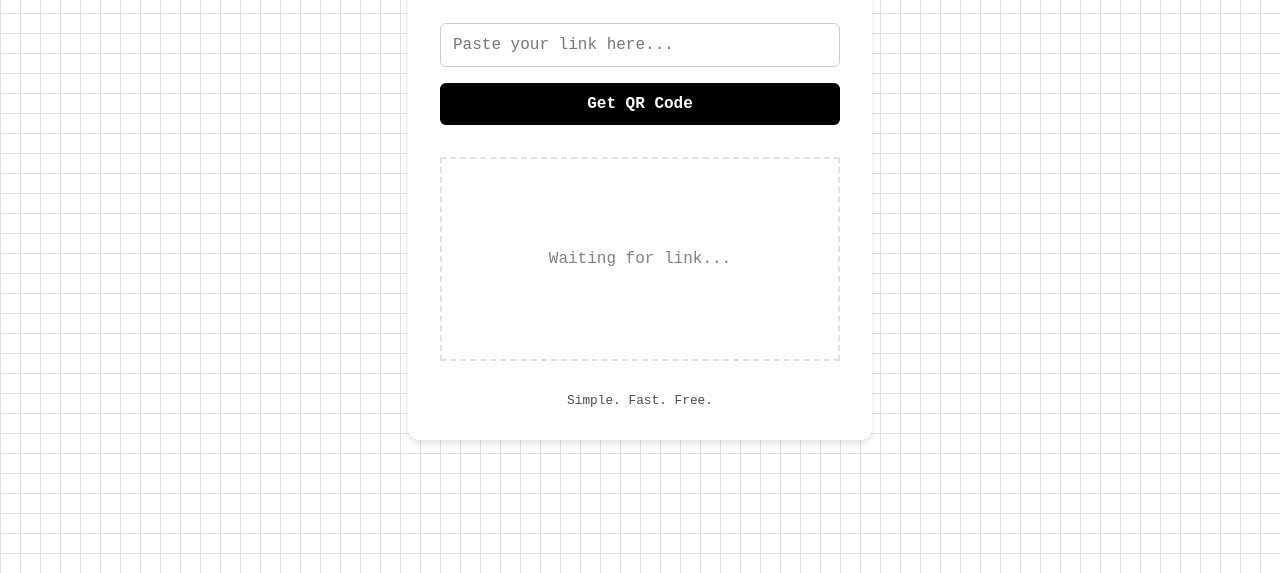
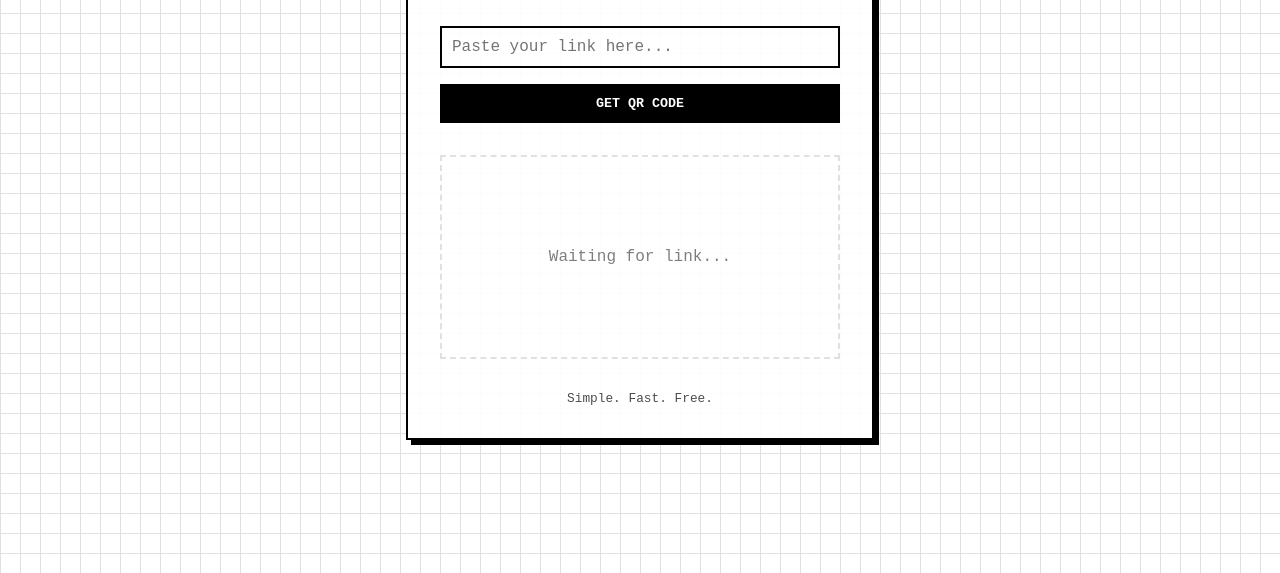
Before and after one commit to surya-tn99/QR-CODE-SHARER, a website built with Vite: page index.html in a window 1280 px wide. Shown: the part 227-800 px from the top of the page. Built offline with nearby package versions, Linux system fonts and the light colour scheme; files whose address does not match are found by name.

Commit message:
change the style

```diff
--- a/style.css
+++ b/style.css
@@ -23,10 +23,10 @@ body {
 }
 
 .container {
-  background: white;
+  background: rgba(255, 255, 255, 0.9);
   padding: 2rem;
-  border-radius: 12px;
-  box-shadow: 0 4px 6px rgba(0, 0, 0, 0.1);
+  border: 2px solid var(--color-text);
+  box-shadow: 5px 5px 0px var(--color-text);
   text-align: center;
   max-width: 400px;
   width: 100%;
@@ -50,11 +50,10 @@ h1 {
 
 input[type="text"] {
   width: 100%;
-  padding: 12px;
+  padding: 10px;
   font-family: var(--font-mono);
-  border: 1px solid #ccc;
-  border-radius: 6px;
-  background: #fff;
+  border: 2px solid var(--color-text);
+  background: transparent;
   font-size: 1rem;
   box-sizing: border-box;
 }
@@ -65,26 +64,25 @@ input[type="text"]:focus {
 }
 
 button {
-  background: #000;
-  color: #fff;
-  border: none;
-  border-radius: 6px;
-  padding: 12px 24px;
+  background: var(--color-text);
+  color: var(--color-bg);
+  border: 2px solid var(--color-text);
+  padding: 10px 20px;
   font-family: var(--font-mono);
   font-weight: bold;
   cursor: pointer;
-  font-size: 1rem;
-  transition: opacity 0.2s;
+  text-transform: uppercase;
+  transition: transform 0.1s, box-shadow 0.1s;
 }
 
 button:hover {
-  opacity: 0.8;
-  transform: none;
-  box-shadow: none;
+  transform: translate(-2px, -2px);
+  box-shadow: 2px 2px 0px rgba(0, 0, 0, 0.2);
 }
 
 button:active {
-  opacity: 0.6;
+  transform: translate(0, 0);
+  box-shadow: none;
 }
 
 #qrContainer {
```
